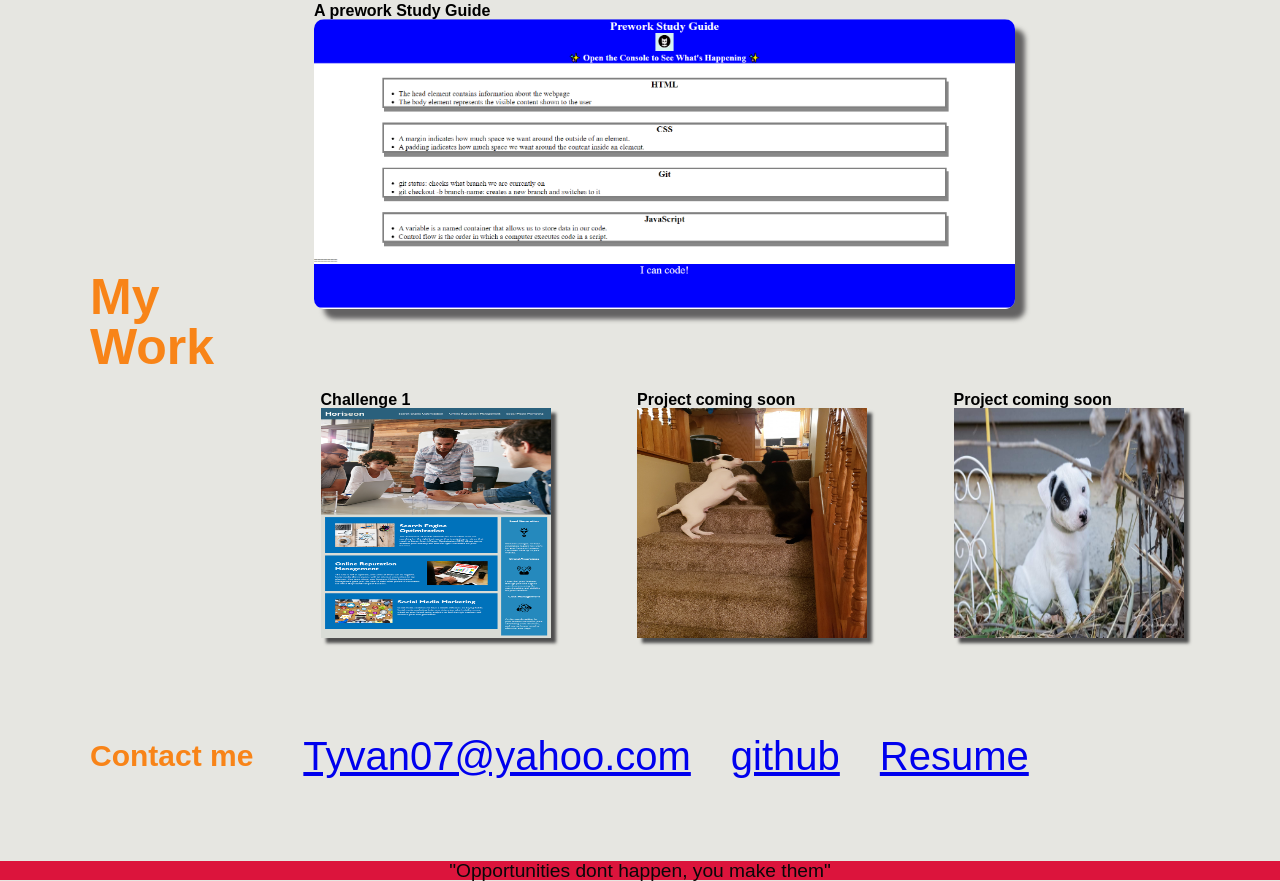
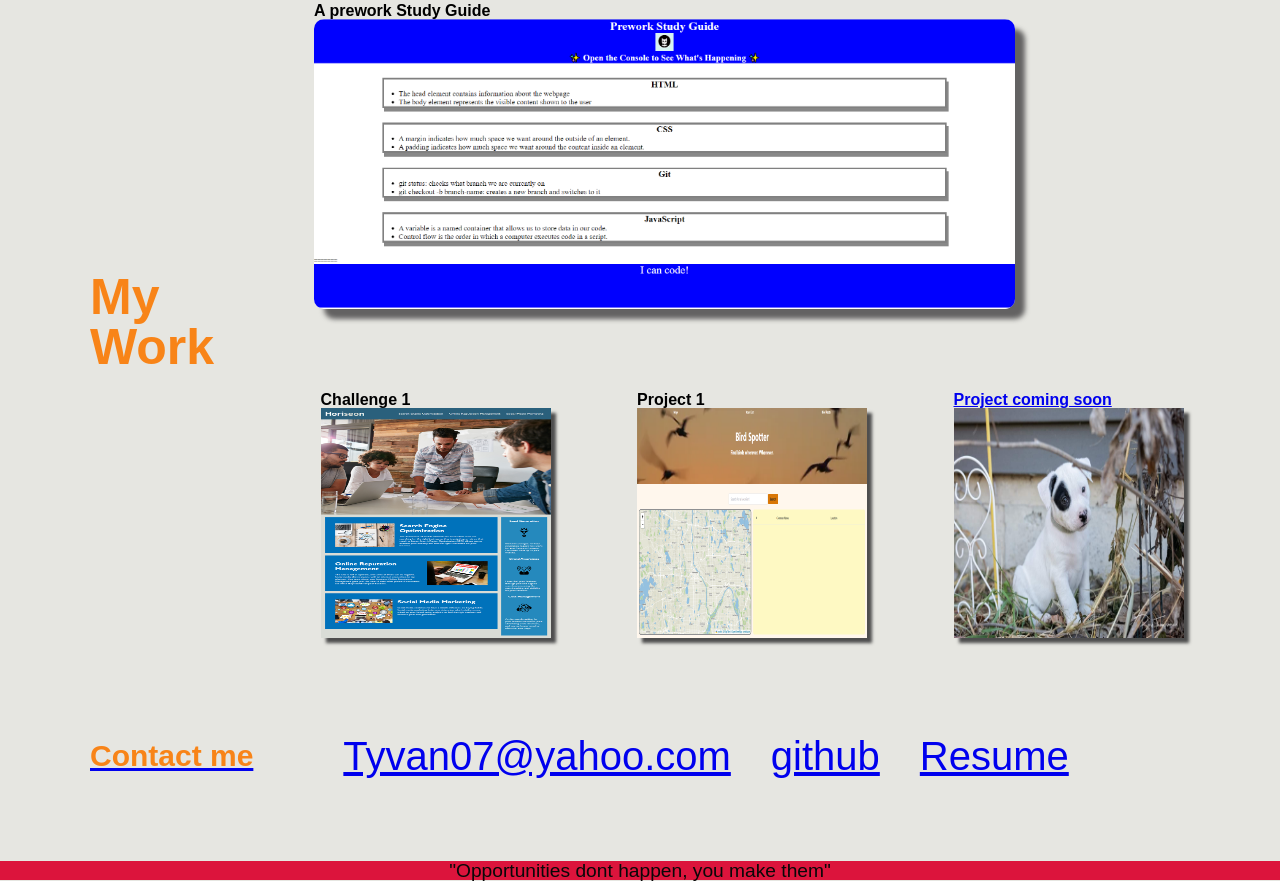
Before and after one commit to Tvanmeveren/Professional-Portfolio, a plain HTML site: page index.html in a window 1280 px wide. Shown: the part 367-1248 px from the top of the page. Drawn offline with Linux system fonts and the light colour scheme.

Commit message:
added project 1 link and picture

```diff
--- a/index.html
+++ b/index.html
@@ -58,8 +58,9 @@
           </a>
         </div>
         <div class="Challenge">
-          <h3>Project coming soon</h3>
-          <img class="detail" src="./assets/Images/battle.jpg" alt="Upcoming work" />
+          <h3>Project 1</h3>
+          <a href=" https://mjkonkel.github.io/bird-tracker/">
+          <img class="detail" src="./assets/Images/Project1.png" alt="Upcoming work" />
         </div>
         <div class="Challenge">
           <h3 >Project coming soon</h3>
```
Also changed, not shown: assets/Images/Project1.png (added).
